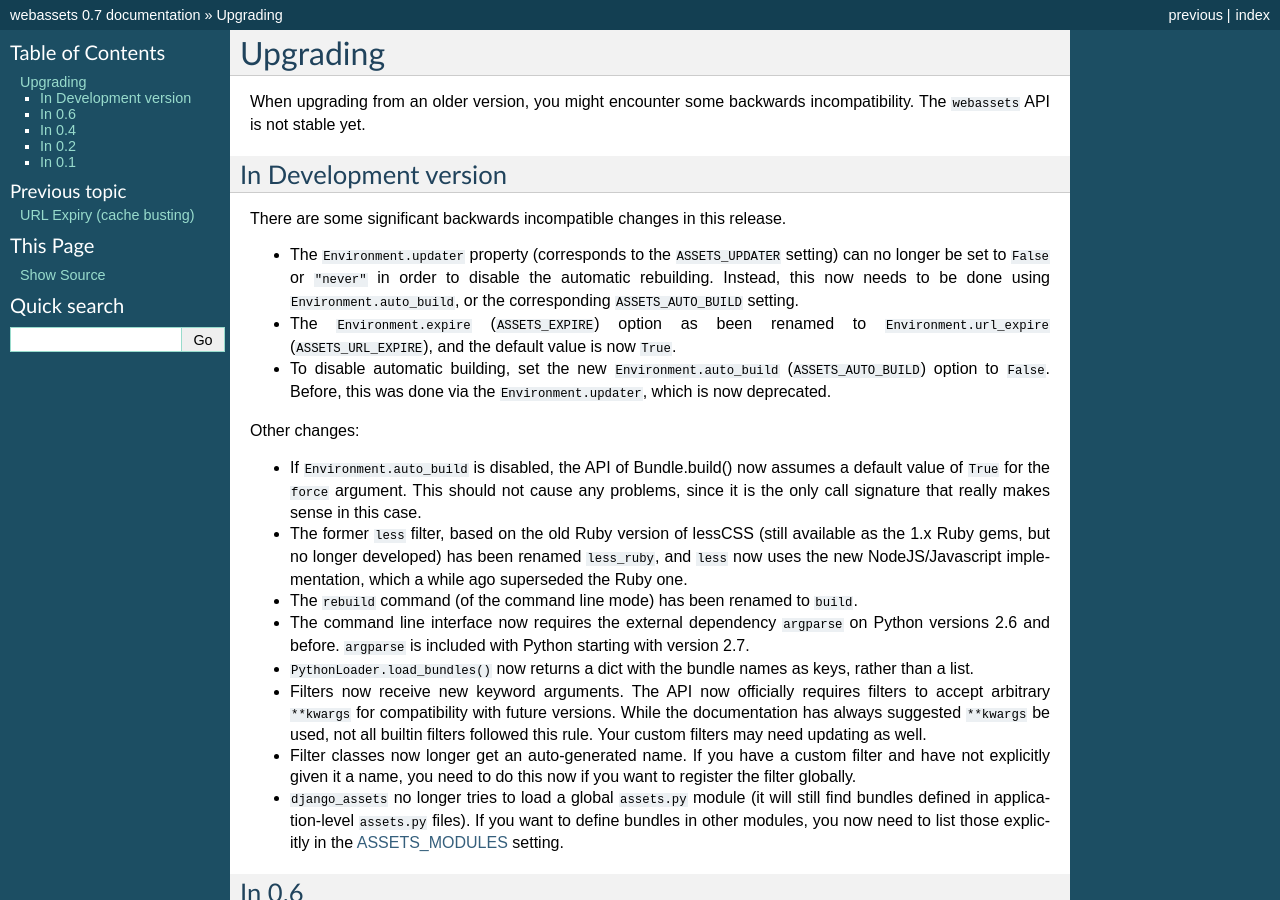
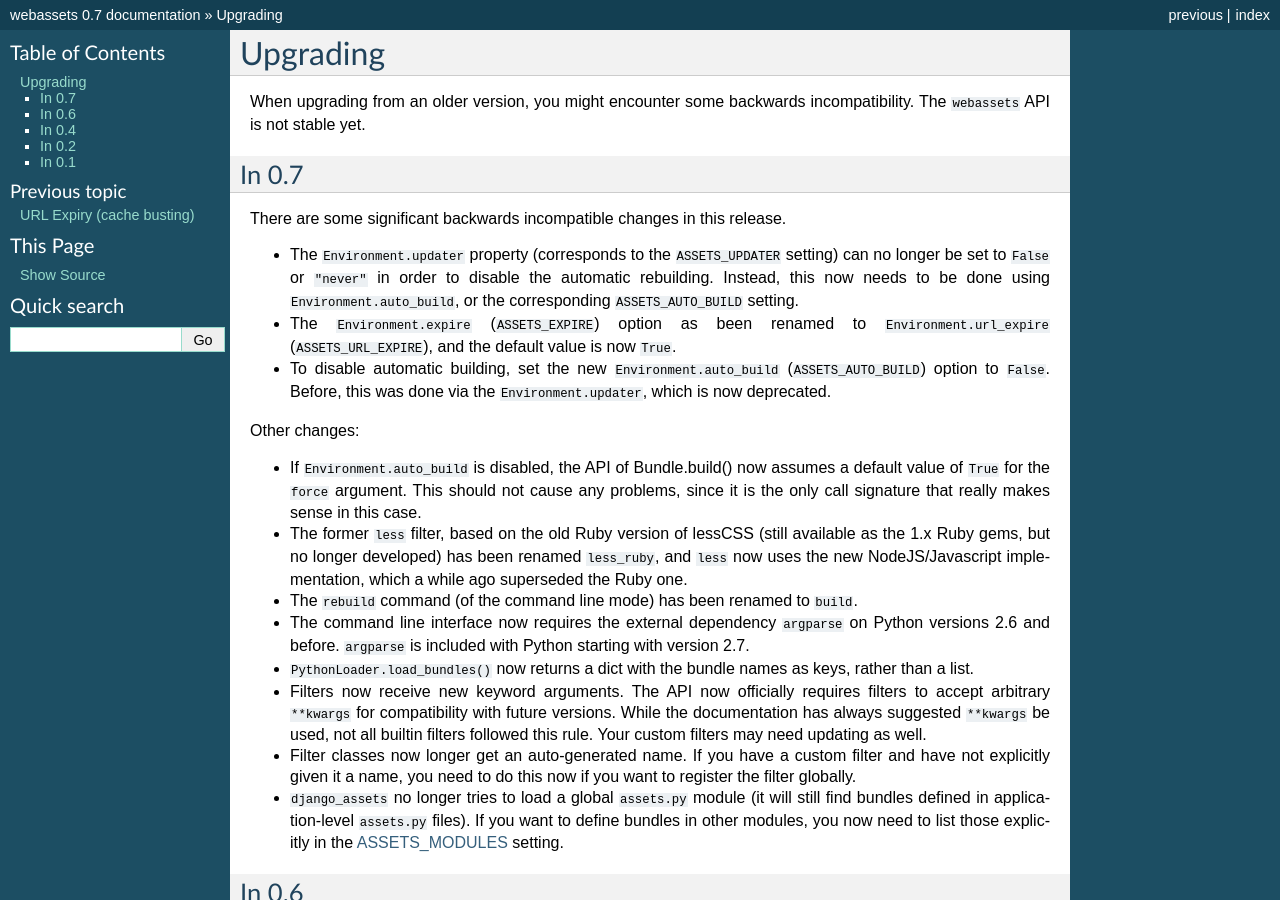
Before and after one commit to miracle2k/webassets, a Sphinx documentation site: the page built from docs/upgrading.rst, in a window 1280 px wide and 900 px high. Built offline with Sphinx 7.4.7, drawn with Linux system fonts in a browser that asks for light colours.

Commit message:
Docs: This was not updated before 0.7 release.

```diff
--- a/docs/upgrading.rst
+++ b/docs/upgrading.rst
@@ -7,8 +7,8 @@ When upgrading from an older version, you might encounter some backwards
 incompatibility. The ``webassets`` API is not stable yet.
 
 
-In Development version
-~~~~~~~~~~~~~~~~~~~~~~
+In 0.7
+~~~~~~
 
 There are some significant backwards incompatible changes in this release.
 
```
